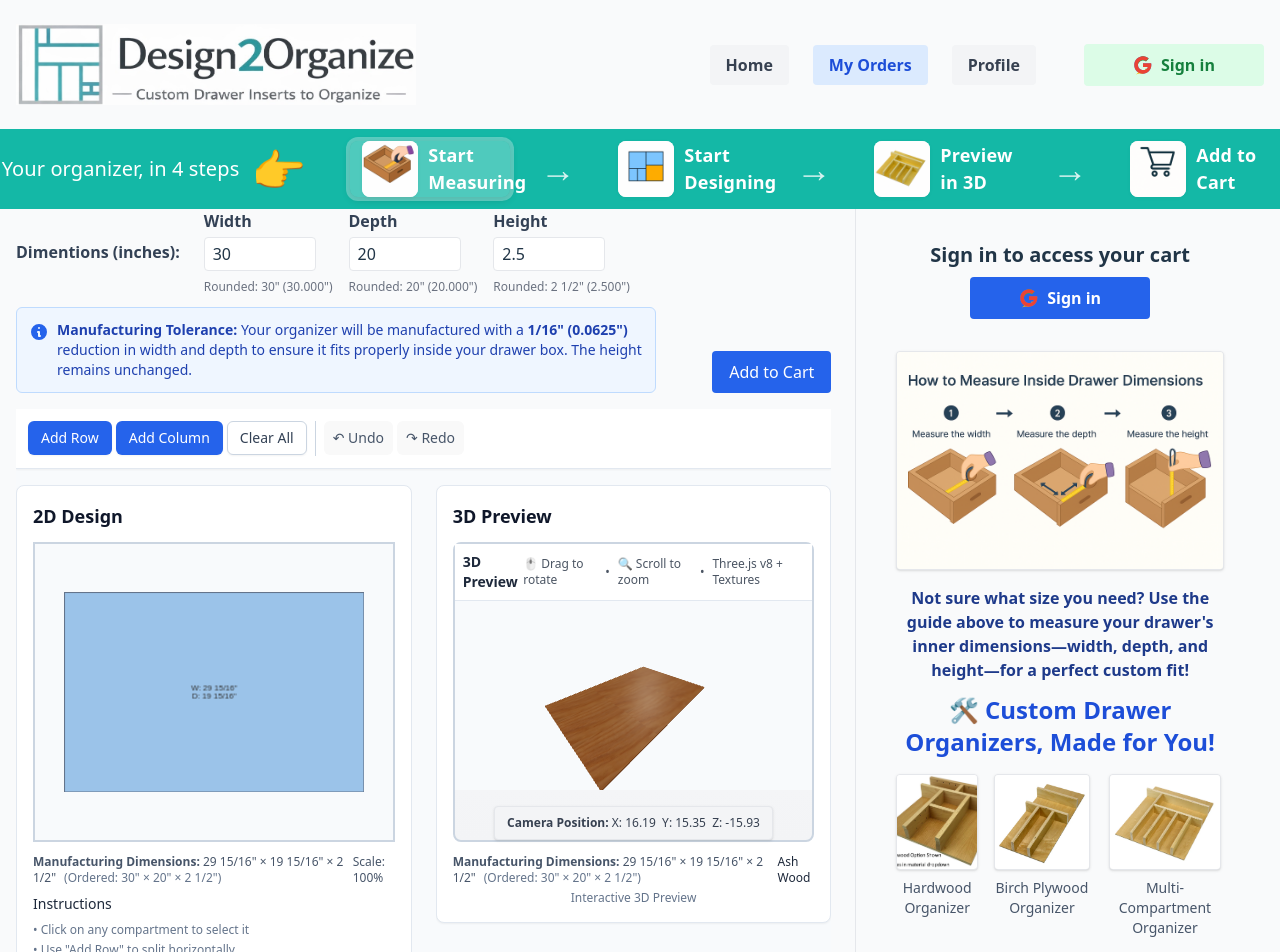
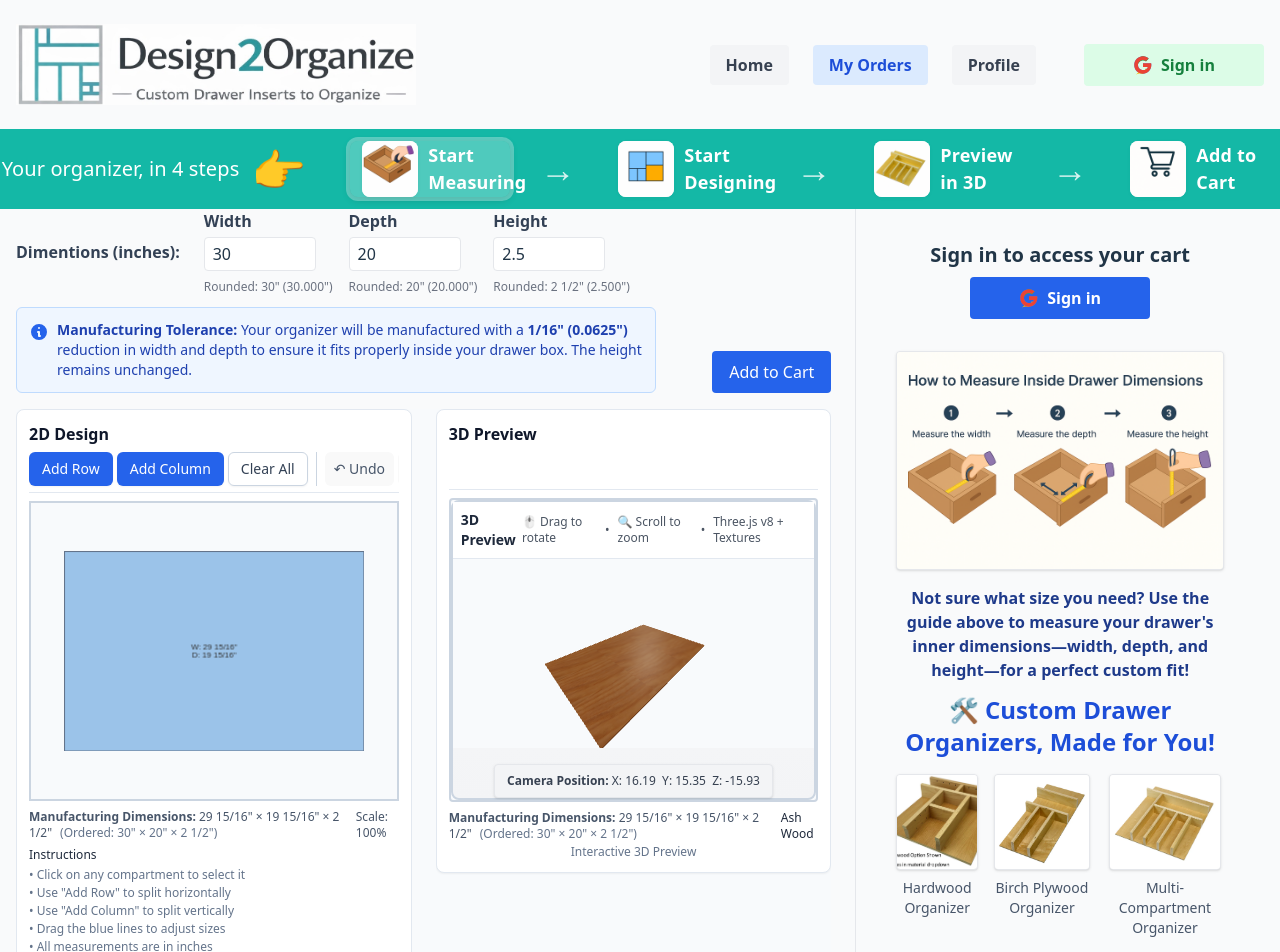
Before and after one commit to rammaradolla/drawer-organizer, a React (Vite) app in the folder client/: page / in a window 1280 px wide. Shown: the top 952 px of the page. Built offline with nearby package versions, Linux system fonts and the light colour scheme.

Commit message:
Added billing and shipping information flow

```diff
--- a/client/src/components/CanvasEditor.jsx
+++ b/client/src/components/CanvasEditor.jsx
@@ -697,9 +697,18 @@ const CanvasEditor = forwardRef(({ onCompartmentsChange, onClear, addToCartButto
         </div>
       </div>
       <div className="flex flex-col w-full h-full min-h-screen overflow-hidden bg-slate-50" ref={containerRef}>
-        <div className="flex items-center gap-2 mb-4 px-3 py-3 bg-white shadow-sm border-b border-slate-200 overflow-x-auto">
-          {/* Compartment Controls - aligned with dropdown */}
-          <div className="flex items-end space-x-1 flex-shrink-0" style={{ paddingBottom: '1px' }}>
+        <div className="flex flex-row gap-6 w-full h-full flex-1 px-0 overflow-hidden">
+          {/* 2D Canvas */}
+          <div className="flex-1 min-w-0 overflow-hidden">
+            <div className="bg-white p-3 rounded-lg border border-slate-200 shadow-sm flex flex-col">
+              <div className="flex justify-between items-center mb-1.5">
+                <h3 className="text-base font-semibold text-slate-900">2D Design</h3>
+              </div>
+
+              {/* 2D Section Controls */}
+              <div className="flex items-center gap-2 mb-2 pb-1.5 border-b border-slate-200 overflow-x-auto flex-shrink-0">
+                {/* Compartment Controls */}
+                <div className="flex items-center space-x-1 flex-shrink-0">
                   <button
                     className="px-3 py-1.5 text-sm font-medium text-white bg-blue-600 hover:bg-blue-700 rounded-md transition-colors shadow-sm"
                     onClick={addRow}
@@ -722,8 +731,8 @@ const CanvasEditor = forwardRef(({ onCompartmentsChange, onClear, addToCartButto
                   </button>
                 </div>
 
-          {/* History Controls - aligned with dropdown */}
-          <div className="flex items-end space-x-1 border-l border-slate-300 pl-2 flex-shrink-0" style={{ paddingBottom: '1px' }}>
+                {/* History Controls */}
+                <div className="flex items-center space-x-1 border-l border-slate-300 pl-2 flex-shrink-0">
                   <button
                     className="px-2 py-1.5 text-sm font-medium text-slate-600 hover:text-slate-900 hover:bg-slate-100 rounded-md transition-colors"
                     onClick={handleUndo}
@@ -743,19 +752,11 @@ const CanvasEditor = forwardRef(({ onCompartmentsChange, onClear, addToCartButto
                 </div>
               </div>
 
-        <div className="flex flex-row gap-6 w-full h-full flex-1 px-0 overflow-hidden">
-          {/* 2D Canvas */}
-          <div className="flex-1 min-w-0 overflow-hidden">
-            <div className="bg-white p-4 rounded-lg border border-slate-200 shadow-sm">
-              <div className="flex justify-between items-center mb-3">
-                <h3 className="text-lg font-semibold text-slate-900">2D Design</h3>
-              </div>
-
-              <div className="relative">
+              <div className="relative flex-1 min-h-0">
                 <div
                   ref={containerRef}
                   className="w-full overflow-hidden border-2 border-slate-300 cursor-grab active:cursor-grabbing flex items-center justify-center bg-slate-50"
-                  style={{ minHeight: '300px', maxHeight: '60vh' }}
+                  style={{ minHeight: '300px' }}
                 >
                   <Stage
                     width={baseWidth * scale}
@@ -939,7 +940,7 @@ const CanvasEditor = forwardRef(({ onCompartmentsChange, onClear, addToCartButto
                   </Stage>
                 </div>
 
-                <div className="text-xs text-slate-600 mt-3 space-y-2">
+                <div className="text-xs text-slate-600 mt-2 space-y-1.5 flex-shrink-0">
                   <div className="flex justify-between">
                     <span>
                       <span className="font-semibold">Manufacturing Dimensions:</span> {formatInches32(manufacturingDimensions.width)} × {formatInches32(manufacturingDimensions.depth)} × {formatInches32(manufacturingDimensions.height)}
@@ -948,8 +949,8 @@ const CanvasEditor = forwardRef(({ onCompartmentsChange, onClear, addToCartButto
                     <span>Scale: {Math.round(scale * 100)}%</span>
                   </div>
                   <div>
-                    <h4 className="text-sm font-medium text-slate-800 mb-2">Instructions</h4>
-                    <div className="text-slate-500 space-y-1">
+                    <h4 className="text-xs font-medium text-slate-800 mb-1">Instructions</h4>
+                    <div className="text-slate-500 space-y-0.5 text-xs">
                       <div>• Click on any compartment to select it</div>
                       <div>• Use "Add Row" to split horizontally</div>
                       <div>• Use "Add Column" to split vertically</div>
@@ -965,11 +966,15 @@ const CanvasEditor = forwardRef(({ onCompartmentsChange, onClear, addToCartButto
 
           {/* 3D Preview */}
           <div className="flex-1 min-w-0 overflow-hidden">
-            <div className="bg-white p-4 rounded-lg border border-slate-200 shadow-sm">
-              <div className="flex justify-between items-center mb-3">
-                <h3 className="text-lg font-semibold text-slate-900">3D Preview</h3>
+            <div className="bg-white p-3 rounded-lg border border-slate-200 shadow-sm flex flex-col">
+              <div className="flex justify-between items-center mb-1.5">
+                <h3 className="text-base font-semibold text-slate-900">3D Preview</h3>
               </div>
 
+              {/* Spacer to match 2D controls height exactly */}
+              <div className="mb-2 pb-1.5 border-b border-slate-200 flex-shrink-0" style={{ height: '38px' }}></div>
+
+              <div className="relative flex-1 min-h-0 flex items-center justify-center bg-slate-50 border-2 border-slate-300 rounded overflow-hidden">
                 <ThreeJSWrapper
                   selectedWoodType={selectedWoodType}
                   dimensions={manufacturingDimensions}
@@ -978,8 +983,9 @@ const CanvasEditor = forwardRef(({ onCompartmentsChange, onClear, addToCartButto
                   woodTypes={availableTextures}
                   threeRenderer={threeRenderer}
                 />
+              </div>
 
-              <div className="text-xs text-slate-600 mt-3 space-y-1">
+              <div className="text-xs text-slate-600 mt-2 space-y-0.5 flex-shrink-0">
                 <div className="flex justify-between">
                   <span>
                     <span className="font-semibold">Manufacturing Dimensions:</span> {formatInches32(manufacturingDimensions.width)} × {formatInches32(manufacturingDimensions.depth)} × {formatInches32(manufacturingDimensions.height)}
@@ -987,7 +993,7 @@ const CanvasEditor = forwardRef(({ onCompartmentsChange, onClear, addToCartButto
                   </span>
                   <span className="font-medium text-slate-800">{availableTextures.find(t => t.id === selectedWoodType)?.name} Wood</span>
                 </div>
-                <div className="text-slate-500 text-center">
+                <div className="text-slate-500 text-center text-xs">
                   Interactive 3D Preview
                 </div>
               </div>
```
Lines whose indentation alone changed are shown as unchanged.
